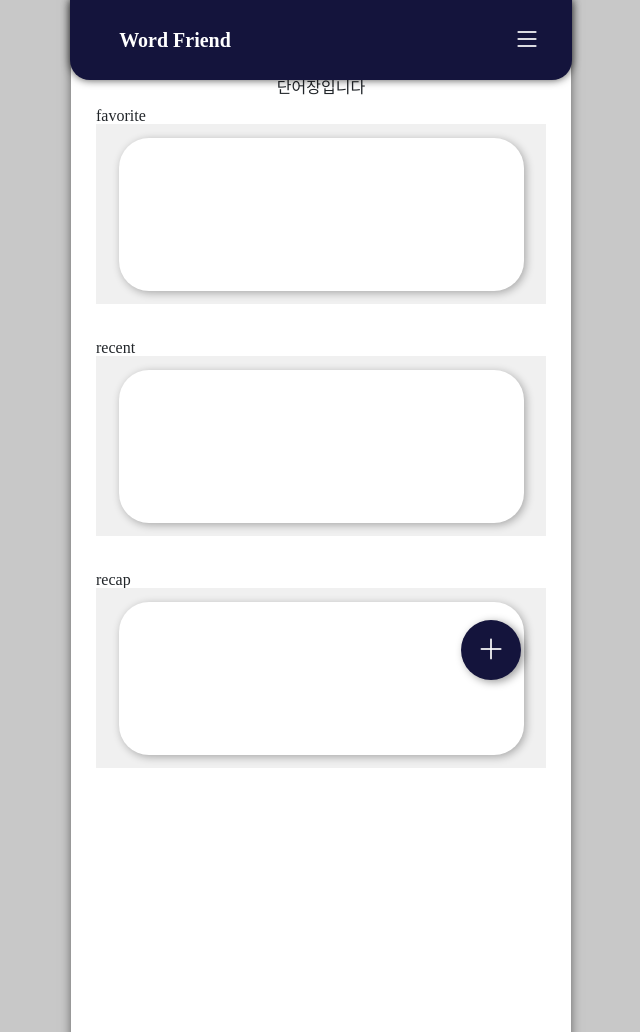
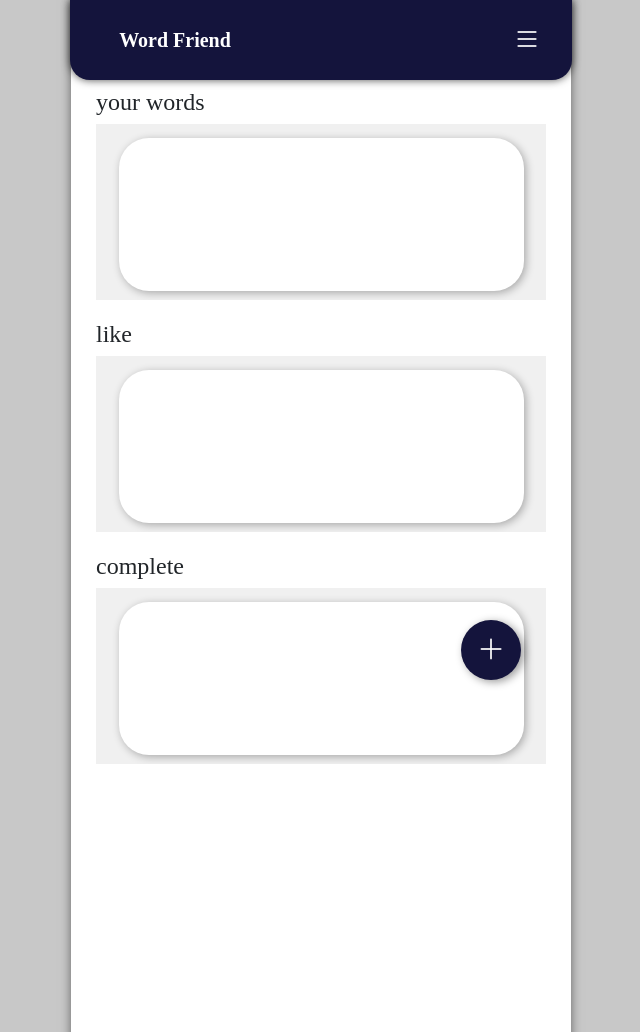
Before and after one commit to obov/word-friend, a Flask app: template templates/index.html in a window 1280 px wide. Shown: the top 1032 px of the page, without its empty margins (319-959 px from the left). Run offline with Flask 2, Linux system fonts and the light colour scheme; the template is opened without the code that fills it, so the values that code supplies are empty; some libraries are stand-ins or nearby versions.

Commit message:
main page

```diff
--- a/app.py
+++ b/app.py
@@ -26,14 +26,12 @@ def home():
     token = request.cookies.get('mytoken')
     if logindata == 'login':
         words = list(db.favorites.find({"token":token},{"_id":False}))
-        print("words:" ,words)
-        fav = [{'value' :'hi','favorite':False,'complete':True},{'value' :'hello','favorite':False,'complete':True},{'value' :'how','favorite':True,'complete':False},{'value' :'are','favorite':True,'complete':True},{'value' :'you','favorite':True,'complete':True}]
-        words_for_fav = '-'.join(word['word'] for word in words)
-        recent = [{'value' :'I','favorite':False,'complete':True},{'value' :'am','favorite':False,'complete':True},{'value' :'fine','favorite':True,'complete':False},{'value' :'thank','favorite':True,'complete':True},{'value' :'you','favorite':True,'complete':True}]
-        words_for_recent = '-'.join(word['value'] for word in recent)
-        recap = [{'value' :'and','favorite':True,'complete':True},{'value' :'you','favorite':True,'complete':True}]
-        words_for_recap = '-'.join(word['value'] for word in recap)
-        return render_template('index.html',words_for_fav=words_for_fav,words_for_recent=words_for_recent,words_for_recap=words_for_recap)
+        words_liked = list(db.favorites.find({"token":token,"like":True},{"_id":False}))
+        words_completed = list(db.favorites.find({"token":token,"complete":True},{"_id":False}))
+        words_for_fav ={"vals":'-'.join(word['word'] for word in words),"likes":'-'.join(str(word['like'] )for word in words),"completes":'-'.join(str(word['complete']) for word in words)}
+        words_for_like ={"vals":'-'.join(word['word'] for word in words_liked),"likes":'-'.join(str(word['like'] )for word in words_liked),"completes":'-'.join(str(word['complete']) for word in words_liked)}
+        words_for_complete ={"vals":'-'.join(word['word'] for word in words_completed),"likes":'-'.join(str(word['like'] )for word in words_completed),"completes":'-'.join(str(word['complete']) for word in words_completed)}
+        return render_template('index.html',words_for_fav=words_for_fav,words_for_like=words_for_like,words_for_complete=words_for_complete)
     else :
         return redirect(url_for('auth'))
 
--- a/static/css/index.css
+++ b/static/css/index.css
@@ -9,6 +9,10 @@
   width: 450px;
   height: 220px;
   overflow: hidden;
+}
+.home > div h2 {
+  font-size: 24px;
+  margin: 10px 0;
 }
 .home > div > .words {
   position: relative;
@@ -79,13 +83,6 @@
   display: flex;
   justify-content: center;
   align-items: center;
-}
-
-.home .favorite {
-}
-.home .recent {
-}
-.home .recap {
 }
 
 .plus-button {
@@ -195,10 +192,10 @@
 .word-viewer .content .btns-wrapper > div {
   cursor: pointer;
 }
-.word-viewer .content .btns-wrapper .fav.checked {
+.word-viewer .content .btns-wrapper .fav i.checked {
   color: hotpink;
 }
-.word-viewer .content .btns-wrapper .complete.checked {
+.word-viewer .content .btns-wrapper .complete i.checked {
   color: chartreuse;
 }
 @media (max-width: 500px) {
--- a/static/js/animation.js
+++ b/static/js/animation.js
@@ -3,10 +3,12 @@ const wordSlider = function (part) {
   const words = () => $(`#${part} > .words`);
   const showingCard = () => $(`#${part}ShowingCard`);
   const cards = () => $(`#${part} > .words .cards`);
+  const likes = words().data("likes").split("-");
+  const completes = words().data("completes").split("-");
   const handleClickShowing = function () {
     const clickTimeEnd = new Date().getTime();
     if (clickTimeEnd - clickTime < 100 && !isMovingNow) {
-      showWordChecker(showingCard().text(), true, false);
+      showWordChecker(showingCard().text(), likes[showIndex], completes[showIndex]);
     }
   };
 
@@ -15,7 +17,6 @@ const wordSlider = function (part) {
   let isMovingNow = false;
   let clickTime = 0;
   let showIndex = 0;
-
   const values = words().data("values").split("-");
   const cycleFromArr = (arr) => (number) => {
     const { length: len } = arr;
@@ -113,8 +114,8 @@ const wordSlider = function (part) {
 
 const whenHomeOpened = function () {
   wordSlider("favorite");
-  wordSlider("recent");
-  wordSlider("recap");
+  wordSlider("like");
+  wordSlider("complete");
 };
 
 // Auth animations
--- a/static/js/auth.js
+++ b/static/js/auth.js
@@ -1,10 +1,8 @@
 const handleClickLoginLabel = function () {
-  console.log("login");
   $("#loginIndi").addClass("checked");
   $("#signupIndi").removeClass("checked");
 };
 const handleClickSignupLabel = function () {
-  console.log("signup");
   $("#signupIndi").addClass("checked");
   $("#loginIndi").removeClass("checked");
 };
--- a/static/js/home.js
+++ b/static/js/home.js
@@ -1,6 +1,4 @@
 const showWordChecker = function (value, favorite, complete) {
-
-  console.log("showword");
   const fav = typeof favorite === "boolean" ? favorite : pyBoolToJs(favorite);
   const comp = typeof complete === "boolean" ? complete : pyBoolToJs(complete);
 
@@ -19,10 +17,10 @@ const showWordChecker = function (value, favorite, complete) {
         <div class="btns-wrapper">
           <div id="fav" class="fav ${
             fav ? "checked" : ""
-          }" onclick="handleClickFav()"><i class="bi bi-heart-fill"></i></div>
+          }" onclick="handleClickFav(event)"><i class="bi bi-heart-fill"></i></div>
           <div id="complete" class="complete ${
             comp ? "checked" : ""
-          }" onclick="handleClickComplete()"><i class="bi bi-check-lg"></i></div>
+          }" onclick="handleClickComplete(event)"><i class="bi bi-check-lg"></i></div>
         </div>
       </div>
     </div>
@@ -31,10 +29,10 @@ const showWordChecker = function (value, favorite, complete) {
     $("#wordViewer").removeClass("slide-up");
     setTimeout(function () {
       $("#modalPlace").empty();
-    }, 500);
+      location.reload();
+    }, 200);
   });
   setTimeout(function () {
-    console.log("slide-up");
     $("#wordViewer").addClass("slide-up");
   }, 10);
 };
@@ -43,22 +41,18 @@ const handleClickWordCard = function (value, favorite, complete) {
   showWordChecker(value, favorite, complete);
 };
 
-const handleClickFav = function () {
-  console.log("click favorite");
-  let $content = $('.content');
-  let word = $content.find('span#value').text();
-  contentOnOff(word,'like');
-
-  $("#fav").toggleClass("checked");
+const handleClickFav = function (event) {
+  event.target.classList.toggle("checked");
+  let $content = $(".content");
+  let word = $content.find("span#value").text();
+  contentOnOff(word, "like");
 };
-const handleClickComplete = function () {
-  console.log("click complete");
-
-  let $content = $('.content');
-  let word = $content.find('span#value').text();
-  contentOnOff(word,'complete');
-
+const handleClickComplete = function (event) {
+  event.target.classList.toggle("checked");
+  let $content = $(".content");
+  let word = $content.find("span#value").text();
   $("#complete").toggleClass("checked");
+  contentOnOff(word, "complete");
 };
 
 // function content_type(word){
@@ -80,17 +74,17 @@ const handleClickComplete = function () {
 //   return {'like':like,'complete':complete}
 // }
 
-function contentOnOff(word,contentName){
+function contentOnOff(word, contentName) {
   $.ajax({
     type: "POST",
     url: "/content_change",
     async: false,
     data: {
-      'word':word,
-      'content':contentName
+      word: word,
+      content: contentName,
     },
     success: function (response) {
       console.log(response);
-    }
+    },
   });
 }
--- a/templates/index.html
+++ b/templates/index.html
@@ -1,10 +1,15 @@
 {% extends "base.html"%} {%block title%}Home{%endblock%}{% block content %}
 
 <section class="home">
-  <h1>단어장입니다</h1>
   <div class="favorite" id="favorite">
-    <h2>favorite</h2>
-    <div class="words not-clickable" id="favWords" data-values="{{words_for_fav}}">
+    <h2>your words</h2>
+    <div
+      class="words not-clickable"
+      id="favWords"
+      data-values="{{words_for_fav.vals}}"
+      data-likes="{{words_for_fav.likes}}"
+      data-completes="{{words_for_fav.completes}}"
+    >
       <div class="wrapper">
         <div class="cards"></div>
       </div>
@@ -16,28 +21,40 @@
       </div>
     </div>
   </div>
-  <div class="recent" id="recent">
-    <h2>recent</h2>
-    <div class="words" id="recentWords" data-values="{{words_for_recent}}">
+  <div class="recent" id="like">
+    <h2>like</h2>
+    <div
+      class="words"
+      id="likeWords"
+      data-values="{{words_for_like.vals}}"
+      data-likes="{{words_for_like.likes}}"
+      data-completes="{{words_for_like.completes}}"
+    >
       <div class="wrapper">
         <div class="cards"></div>
       </div>
       <div class="wrapper">
-        <div class="cards cursor-grab" id="recentShowingCard"></div>
+        <div class="cards" id="likeShowingCard"></div>
       </div>
       <div class="wrapper">
         <div class="cards"></div>
       </div>
     </div>
   </div>
-  <div class="recap" id="recap">
-    <h2>recap</h2>
-    <div class="words" id="recapWords" data-values="{{words_for_recap}}">
+  <div class="recap" id="complete">
+    <h2>complete</h2>
+    <div
+      class="words"
+      id="completeWords"
+      data-values="{{words_for_complete.vals}}"
+      data-likes="{{words_for_complete.likes}}"
+      data-completes="{{words_for_complete.completes}}"
+    >
       <div class="wrapper">
         <div class="cards"></div>
       </div>
       <div class="wrapper">
-        <div class="cards cursor-grab" id="recapShowingCard"></div>
+        <div class="cards" id="completeShowingCard"></div>
       </div>
       <div class="wrapper">
         <div class="cards"></div>
```
